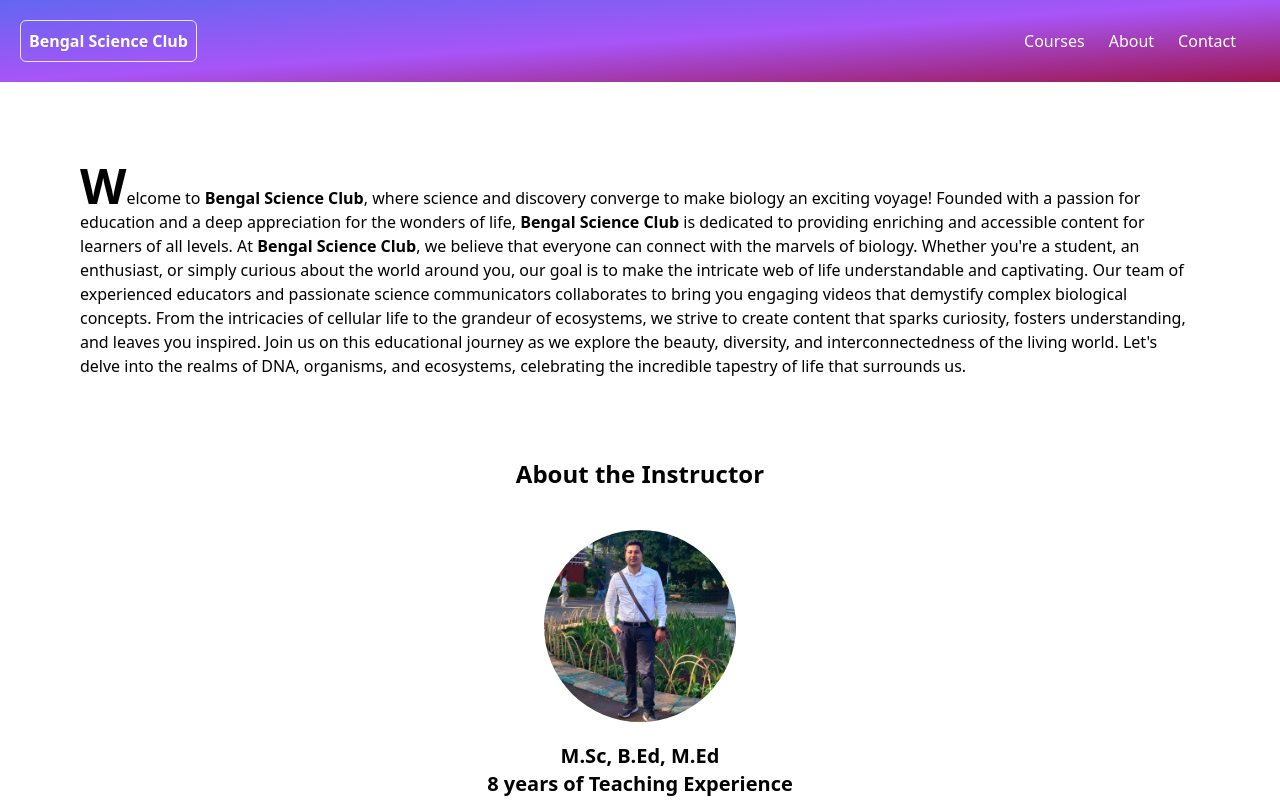
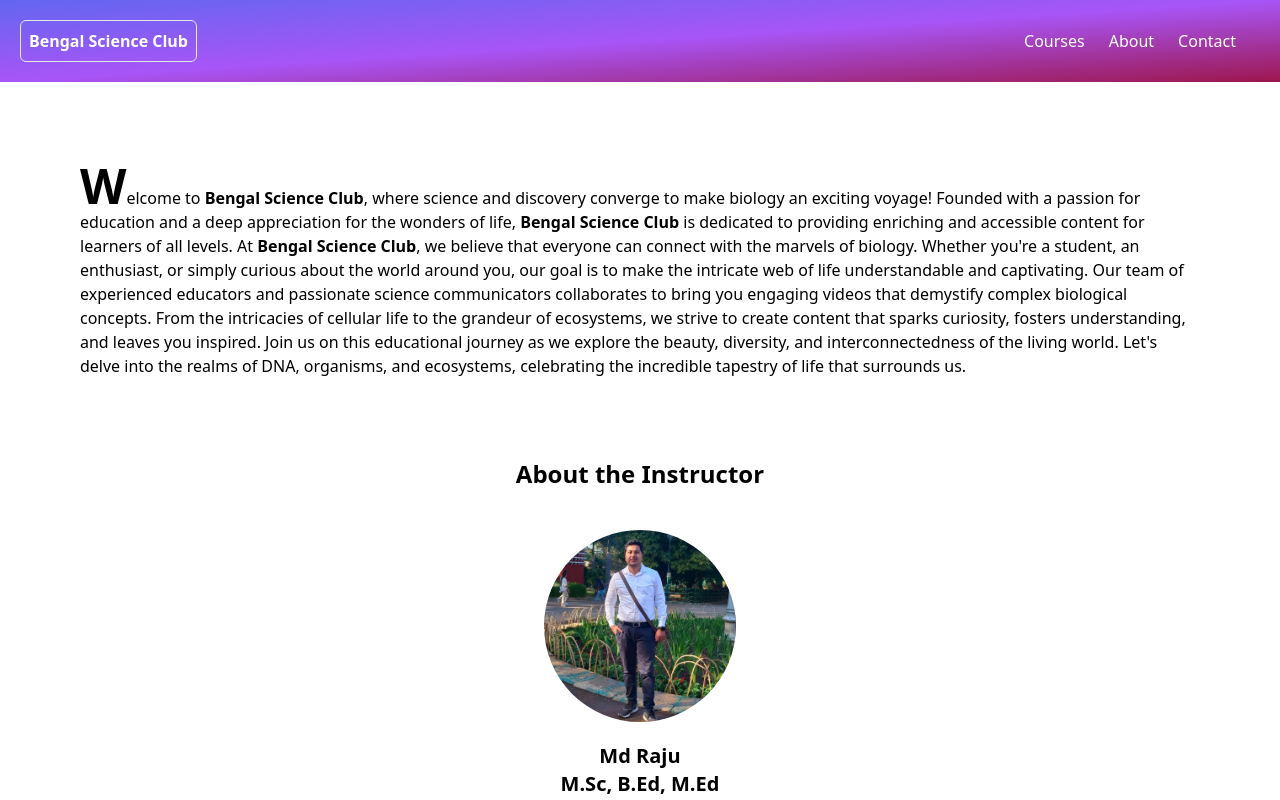
Before and after one commit to tanbirali/Bengal-Science-Club-Website, a React (Vite) app: page /about in a window 1280 px wide. Shown: the top 800 px of the page. Built offline with nearby package versions, Linux system fonts and the light colour scheme.

Commit message:
About section updated

```diff
--- a/src/components/About.jsx
+++ b/src/components/About.jsx
@@ -38,6 +38,7 @@ const About = () => {
             />
           </div>
           <div className="flex flex-col items-center justify-center">
+            <h1 className="text-xl font-bold">Md Raju </h1>
             <h1 className="text-xl font-bold">M.Sc, B.Ed, M.Ed </h1>
             <h1 className="text-xl font-bold text-center">
               8 years of Teaching Experience
```
